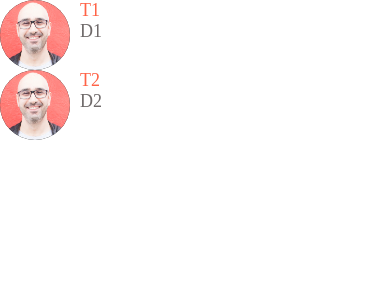
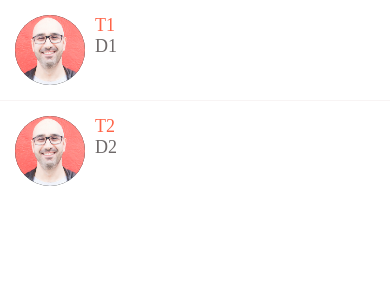
Before and after one commit to Ghauoor/end_the_urge, a React Native app: screen / in a window 390 px wide. Shown: the top 300 px of the page. Built offline with nearby package versions, Linux system fonts and the light colour scheme.

Commit message:
Impliement Swipeables and it's related components

```diff
--- a/App.js
+++ b/App.js
@@ -1,5 +1,6 @@
 import React from 'react';
 import {View, StyleSheet} from 'react-native';
+
 import ListingDetailsScreen from './src/screens/ListingDetailsScreen';
 import ViewImageScreen from './src/screens/ViewImageScreen';
 import MessagingScreen from './src/screens/MessagingScreen';
--- a/babel.config.js
+++ b/babel.config.js
@@ -1,3 +1,4 @@
 module.exports = {
   presets: ['module:metro-react-native-babel-preset'],
+  plugins: ['react-native-reanimated/plugin'],
 };
--- a/package.json
+++ b/package.json
@@ -13,6 +13,8 @@
     "@react-native-community/hooks": "^2.8.0",
     "react": "18.2.0",
     "react-native": "0.72.3",
+    "react-native-gesture-handler": "^2.12.1",
+    "react-native-reanimated": "^3.4.2",
     "react-native-vector-icons": "^10.0.0"
   },
   "devDependencies": {
--- a/src/components/ListItem.js
+++ b/src/components/ListItem.js
@@ -1,10 +1,16 @@
 import React from 'react';
-import {View, StyleSheet, Image} from 'react-native';
+import {View, StyleSheet, Image, TouchableHighlight} from 'react-native';
+import Swipeable from 'react-native-gesture-handler/Swipeable';
+import {GestureHandlerRootView} from 'react-native-gesture-handler';
+
 import AppText from './AppText';
 import colors from '../config/colors';
 
-const ListItem = ({title, subTitle, image}) => {
+const ListItem = ({title, subTitle, image, onPress, renderRightActions}) => {
   return (
+    <GestureHandlerRootView style={{flex: 1}}>
+      <Swipeable renderRightActions={renderRightActions}>
+        <TouchableHighlight underlayColor={colors.light} onPress={onPress}>
           <View style={styles.container}>
             <Image source={image} style={styles.image} />
             <View>
@@ -12,12 +18,16 @@ const ListItem = ({title, subTitle, image}) => {
               <AppText style={styles.subTitle}>{subTitle}</AppText>
             </View>
           </View>
+        </TouchableHighlight>
+      </Swipeable>
+    </GestureHandlerRootView>
   );
 };
 
 const styles = StyleSheet.create({
   container: {
     flexDirection: 'row',
+    padding: 15,
   },
   image: {
     height: 70,
--- /dev/null
+++ b/src/components/ListItemDeleteAction.js
@@ -0,0 +1,26 @@
+import React from 'react';
+import {View, StyleSheet, TouchableWithoutFeedback} from 'react-native';
+
+import Icon from 'react-native-vector-icons/dist/MaterialCommunityIcons';
+import colors from '../config/colors';
+
+const ListItemDeleteAction = ({onPress}) => {
+  return (
+    <TouchableWithoutFeedback onPress={onPress}>
+      <View style={styles.container}>
+        <Icon name="trash-can-outline" color={colors.white} size={35} />
+      </View>
+    </TouchableWithoutFeedback>
+  );
+};
+
+const styles = StyleSheet.create({
+  container: {
+    backgroundColor: colors.danger,
+    width: 70,
+    justifyContent: 'center',
+    alignItems: 'center',
+  },
+});
+
+export default ListItemDeleteAction;
--- /dev/null
+++ b/src/components/ListItemSeprator.js
@@ -0,0 +1,17 @@
+import React from 'react';
+import {View, StyleSheet} from 'react-native';
+import colors from '../config/colors';
+
+const ListItemSeprator = () => {
+  return <View style={styles.seprator}></View>;
+};
+
+const styles = StyleSheet.create({
+  seprator: {
+    width: '100%',
+    height: 1,
+    backgroundColor: colors.light,
+  },
+});
+
+export default ListItemSeprator;
--- a/src/config/colors.js
+++ b/src/config/colors.js
@@ -4,4 +4,6 @@ export default {
   black: '#000',
   white: '#fff',
   medium: '#6e6969',
+  light: '#f8f4f4',
+  danger: '#ff5252',
 };
--- a/src/screens/MessagingScreen.js
+++ b/src/screens/MessagingScreen.js
@@ -1,9 +1,11 @@
-import React from 'react';
-import {View, StyleSheet, FlatList} from 'react-native';
+import React, {useState} from 'react';
+import {StyleSheet, FlatList} from 'react-native';
 import ListItem from '../components/ListItem';
 import Screen from '../components/Screen';
+import ListItemSeprator from '../components/ListItemSeprator';
+import ListItemDeleteAction from '../components/ListItemDeleteAction';
 
-const messages = [
+const initialMessages = [
   {
     id: 1,
     title: 'T1',
@@ -19,6 +21,10 @@ const messages = [
 ];
 
 const MessagingScreen = () => {
+  const [messages, setMessages] = useState(initialMessages);
+  const handleDelete = message => {
+    setMessages(messages.filter(item => item.id !== message.id));
+  };
   return (
     <Screen>
       <FlatList
@@ -29,8 +35,13 @@ const MessagingScreen = () => {
             title={item.title}
             subTitle={item.description}
             image={item.image}
+            onPress={() => console.log('Message selected ', item)}
+            renderRightActions={() => (
+              <ListItemDeleteAction onPress={() => handleDelete(item)} />
+            )}
           />
         )}
+        ItemSeparatorComponent={<ListItemSeprator />}
       />
     </Screen>
   );
```
Also changed, not shown: 1 other file (tests, documents, lock files or other folders). Lines whose indentation alone changed are shown as unchanged.
